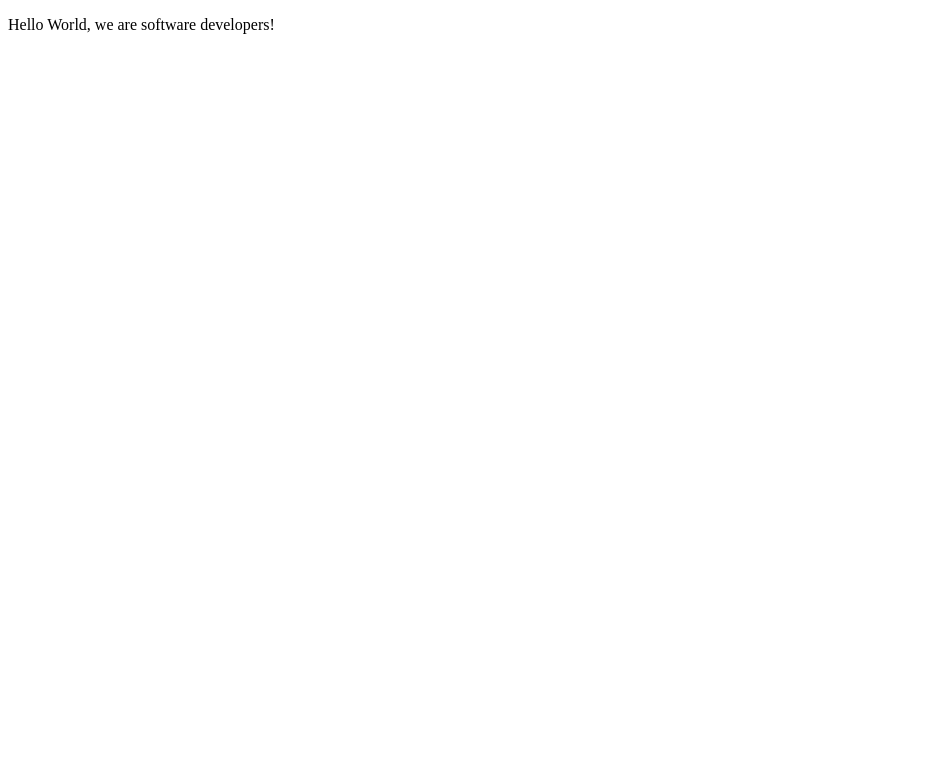
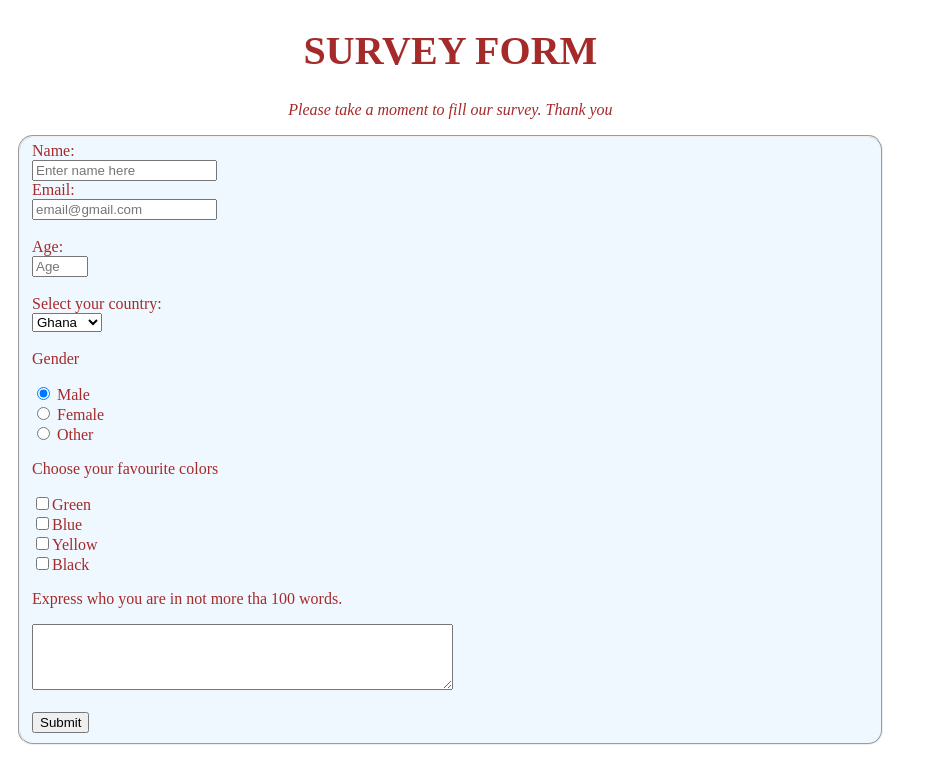
Before and after one commit to PaulLehloa/RepositoryB, a plain HTML site: page index.html in a window 1280 px wide. Shown: the whole page, without its empty margins (0-937 px from the left). Drawn offline with Linux system fonts and the light colour scheme.

Commit message:
A survey form

```diff
--- a/css/style.css
+++ b/css/style.css
@@ -0,0 +1,32 @@
+body{
+    color:brown;
+    background-color:white;
+  }
+
+  h1 {
+    font-size:40px;
+    text-align:center;
+    text-transform:uppercase;
+  }
+
+  form{
+    margin:15 40 0 15;
+    padding: 0;
+  }
+
+  .card{
+    border:1px;
+    margin-left:55;
+    width:70%;
+    align:center;
+
+    box-shadow: 0 2px 5 px 0 rgba(0,0.1,0.1,0.2);
+    padding: 10 10 10 10;
+  }
+
+  fieldset{
+    border:1px solid light-gray;
+  margin:10px;
+   border-radius:15px;
+   background-color:#f0f8ff;
+  }
--- a/index.html
+++ b/index.html
@@ -22,6 +22,66 @@
 
     -->
     <script  src="js/index.js"></script>
-    <p>Hello World, we are software developers!</p>
+    <div class="container">
+      <div class="card">
+
+          <h1 id="title">Survey Form</h1>
+
+          <center><p id="description"><i>Please take a moment to fill our survey. Thank you</i></p></center>
+
+      <fieldset>
+      <div class="form-group row">
+          <form id="survey-form">
+          <div class="form-group">
+            <label for="name" id="name-label">Name:</label><br>
+            <input class="form-control" id="name" type="text" placeholder="Enter name here" required></input>
+            </div>
+
+
+            <label for="email" id="email-label">Email:</label><br>
+            <input type="email" id="email" name="email" placeholder="email@gmail.com" required >
+            <br><br>
+
+            <label for="name"id="number-label">Age:</label><br>
+            <input id="number" type="number"  placeholder="Age" min="18" max="50"></input>
+            <br><br>
+
+          <label for="options"id="number-label">Select your country:</label><br>
+            <select  id="dropdown" name="dropdown">
+              <option value="1">Ghana</option>
+                <option value="2">Lesotho</option>
+            </select>
+
+          <br><br>
+          <label for="Gender">Gender</label>
+                <p>
+                  <input type="radio" name="gender" value="male" checked> Male<br>
+                  <input type="radio" name="gender" value="female"> Female<br>
+                  <input type="radio" name="gender" value="other"> Other
+                </p>
+
+      <p>Choose your favourite colors</p>
+            <input type="checkbox" name="green" id="g" value="green">Green</input><br>
+            <input type="checkbox" name="blue" id="b" value="blue">Blue</input><br>
+              <input type="checkbox" name="yellow" id="y" value="yellow">Yellow</input><br>
+              <input type="checkbox" name="black" id="b" value="black">Black</input>
+
+
+          <label for="message"></label>
+          <p>Express who you are in not more tha 100 words.</p>
+
+          <textarea id="message" name="user-message" rows="4" cols="50" placeholder="Enter text here...">
+          </textarea>
+
+          <br><br>
+            <button type="submit" id="submit" value="Submit">Submit</button>
+
+
+      </fieldset>
+
+          </form>
+      </form>
+      </div>
+      </div>
   </body>
 </html>
```
